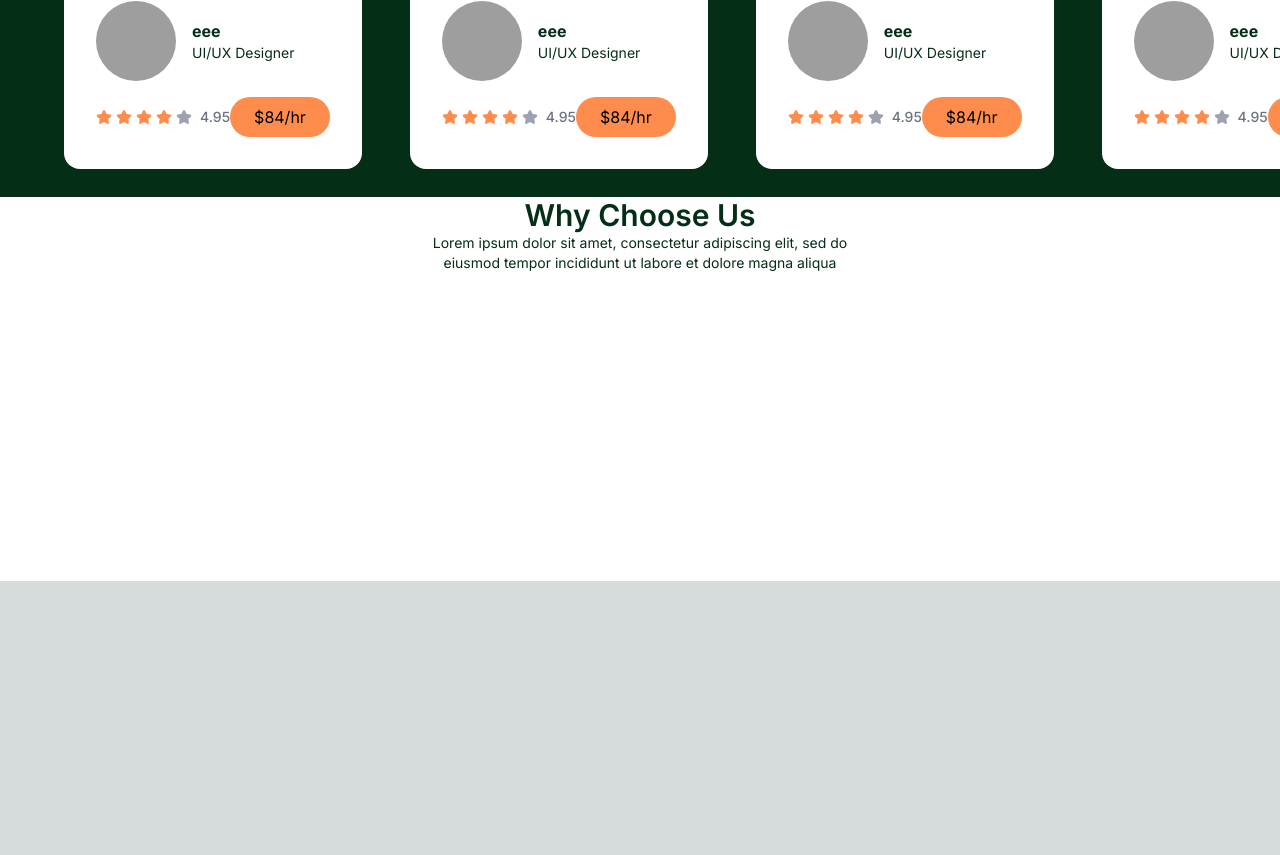
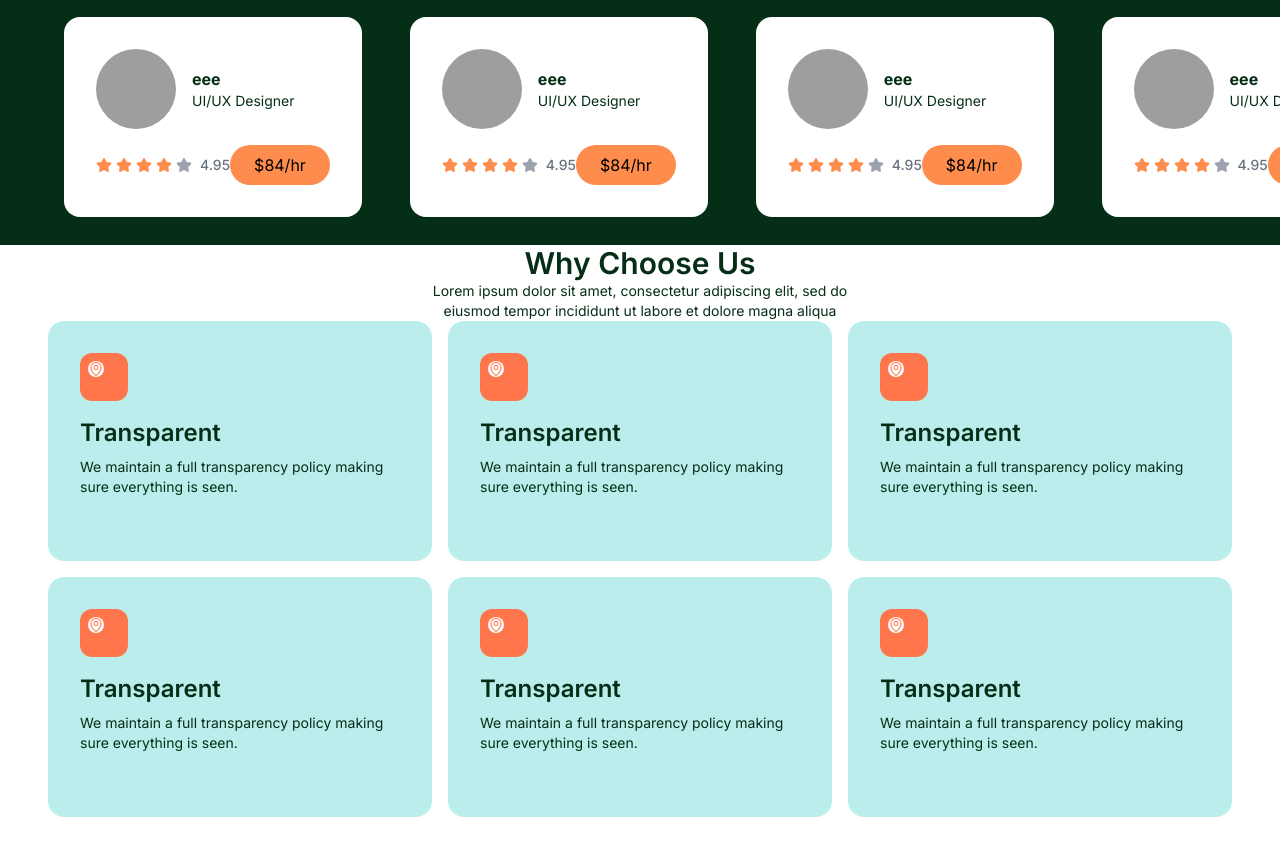
Before and after one commit to stElmitchay/solancer, a Next.js app: page / in a window 1280 px wide. Shown: the part 1577-2432 px from the top of the page. Before the commit the page ends 2158 px from the top, so only its background shows below. Built offline with nearby package versions, Linux system fonts and the light colour scheme; grey boxes are pictures that could not be loaded.

Commit message:
why_choose-us_section_update

```diff
--- a/src/app/components/home/why_choose_us_card.tsx
+++ b/src/app/components/home/why_choose_us_card.tsx
@@ -1,11 +1,22 @@
 import React from 'react'
+import { PiMapPin } from 'react-icons/pi';
 
 const WhyChooseUsCard = () => {
-  return (
-    <div className=''>
+    return (
+        <div>
+            <div className='max-w-sm h-48 bg-[#BBEDED] p-8 pb-52 rounded-2xl'>
+                <div className="bg-[#FF754C] size-12 p-2 rounded-xl mb-4">
+                    <div className='size-4  bg-white rounded-full'>
+                        <PiMapPin className='text-[#FF754C]' />
+                    </div>
+                </div>
 
-    </div>
-  )
+                <h1 className='text-2xl font-semibold'>Transparent</h1>
+                <h5 className='text-sm mt-2'>We maintain a full transparency policy making sure everything is seen.</h5>
+
+            </div>
+        </div>
+    )
 }
 
 export default WhyChooseUsCard;
--- a/src/app/page.tsx
+++ b/src/app/page.tsx
@@ -109,7 +109,7 @@ export default function Home() {
         </div>
       </div>
 
-      <div className="flex justify-center">
+      <div className="flex justify-center mb-12">
         <div className="flex flex-col">
           <div className="text-3xl font-semibold text-green-950 text-center">Everything You Need to Become a Solana Rockstar</div>
           <div className="flex flex-row space-x-4"> {/* Flex container for cards with padding */}
@@ -138,15 +138,32 @@ export default function Home() {
         </div>
       </section>
 
-      <section className="h-96 text-green-950  bg-white">
+      <section className="h-screen text-green-950  bg-white">
 
         <div className="flex flex-col place-items-center">
           <div className="flex flex-col max-w-md text-center">
             <div className="text-3xl font-semibold">Why Choose Us</div>
             <div className="text-sm">Lorem ipsum dolor sit amet, consectetur adipiscing elit, sed do eiusmod tempor incididunt ut labore et dolore magna aliqua</div>
           </div>
-          <div className="">
-            <WhyChooseUsCard />
+          <div className="grid grid-cols-3 gap-4">
+            <div>
+              <WhyChooseUsCard />
+            </div>
+            <div>
+              <WhyChooseUsCard />
+            </div>
+            <div>
+              <WhyChooseUsCard />
+            </div>
+            <div>
+              <WhyChooseUsCard />
+            </div>
+            <div>
+              <WhyChooseUsCard />
+            </div>
+            <div>
+              <WhyChooseUsCard />
+            </div>
           </div>
 
 
```
